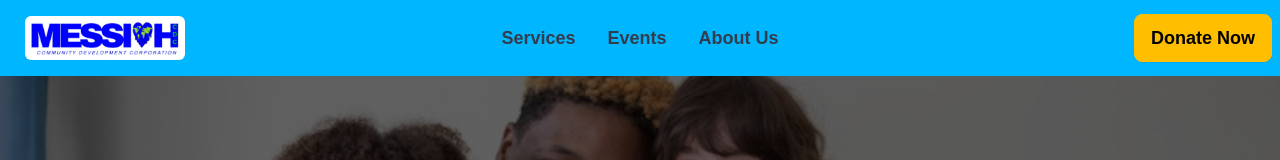
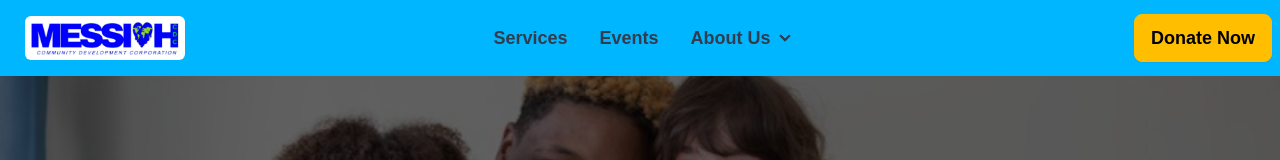
Before and after one commit to Laqwanda-Nettles/messiah-house, a Next.js app: page / in a window 1280 px wide. Shown: the top 160 px of the page. Built offline with nearby package versions, Linux system fonts and the light colour scheme; a web font is replaced by a local one.

Commit message:
adjust z-index to handle clashes with other components.

```diff
--- a/src/components/Navbar.jsx
+++ b/src/components/Navbar.jsx
@@ -2,7 +2,7 @@ import Link from "next/link";
 
 export default function Navbar() {
   return (
-    <div className="navbar bg-info flex">
+    <div className="navbar bg-info flex relative z-50">
       <div className="navbar-start">
         <div className="dropdown">
           <div tabIndex={0} role="button" className="btn btn-ghost lg:hidden">
@@ -23,7 +23,7 @@ export default function Navbar() {
           </div>
           <ul
             tabIndex={0}
-            className="font-semibold menu menu-lg dropdown-content bg-base-100 rounded-box z-[1] mt-3 w-52 p-2 shadow"
+            className="font-semibold menu menu-lg dropdown-content bg-base-100 rounded-box z-50 mt-3 w-52 p-2 shadow"
           >
             <li>
               <Link href={"/services"}>Services</Link>
@@ -33,6 +33,11 @@ export default function Navbar() {
             </li>
             <li>
               <Link href={"/about"}>About Us</Link>
+              <ul className="p-2">
+                <li>
+                  <Link href={"/gallery"}>Gallery</Link>
+                </li>
+              </ul>
             </li>
           </ul>
         </div>
@@ -40,7 +45,7 @@ export default function Navbar() {
           <img
             src="/logo.jpg"
             alt="logo"
-            className="max-w-32 lg:max-w-40 rounded-md "
+            className="max-w-32 min-h-11 lg:max-w-40 rounded-md "
           />
         </Link>
       </div>
@@ -53,7 +58,17 @@ export default function Navbar() {
             <Link href={"/events"}>Events</Link>
           </li>
           <li>
-            <Link href={"/about"}>About Us</Link>
+            <details>
+              <summary>About Us</summary>
+              <ul className="p-2">
+                <li>
+                  <Link href={"/about"}>About</Link>
+                </li>
+                <li>
+                  <Link href={"/gallery"}>Gallery</Link>
+                </li>
+              </ul>
+            </details>
           </li>
         </ul>
       </div>
```
